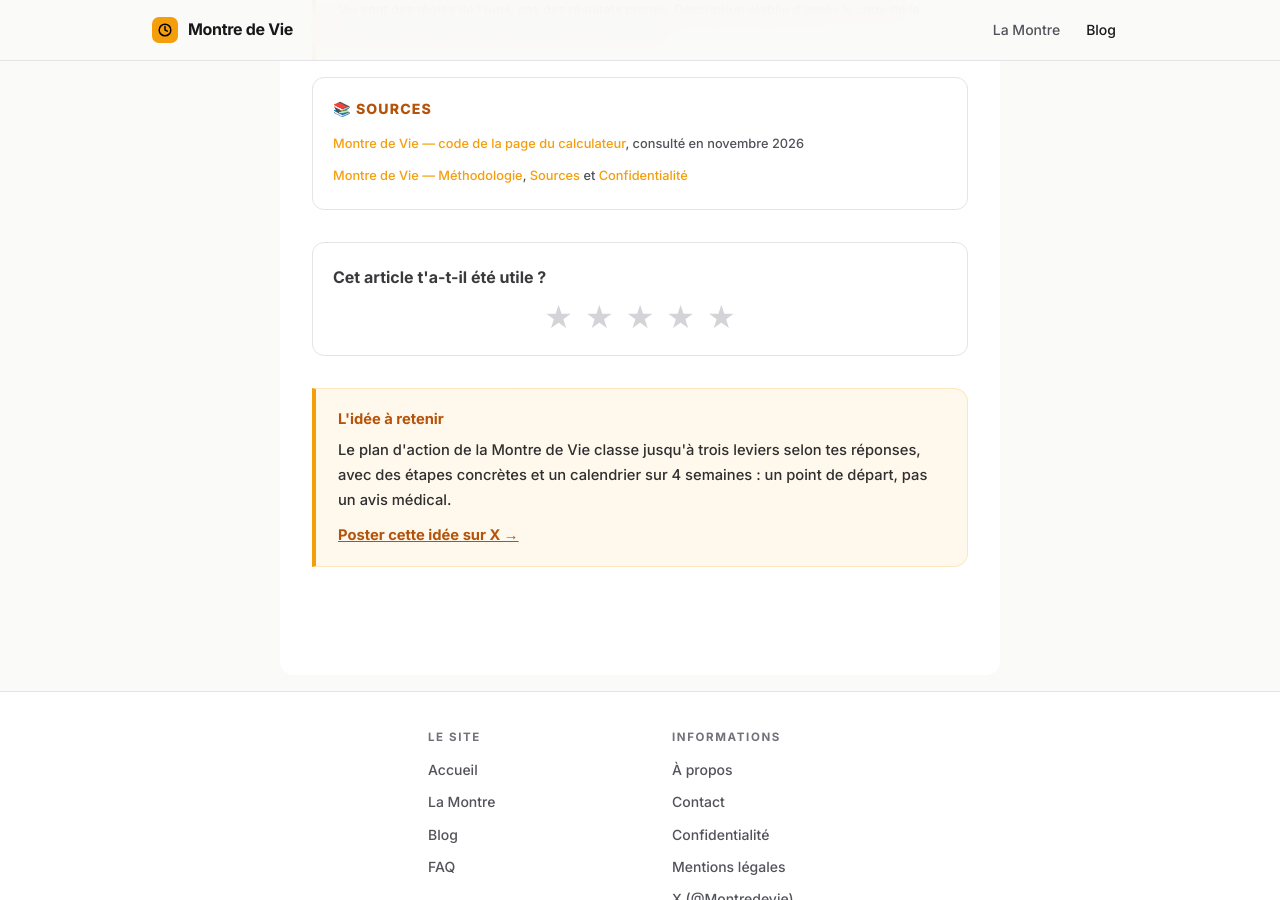
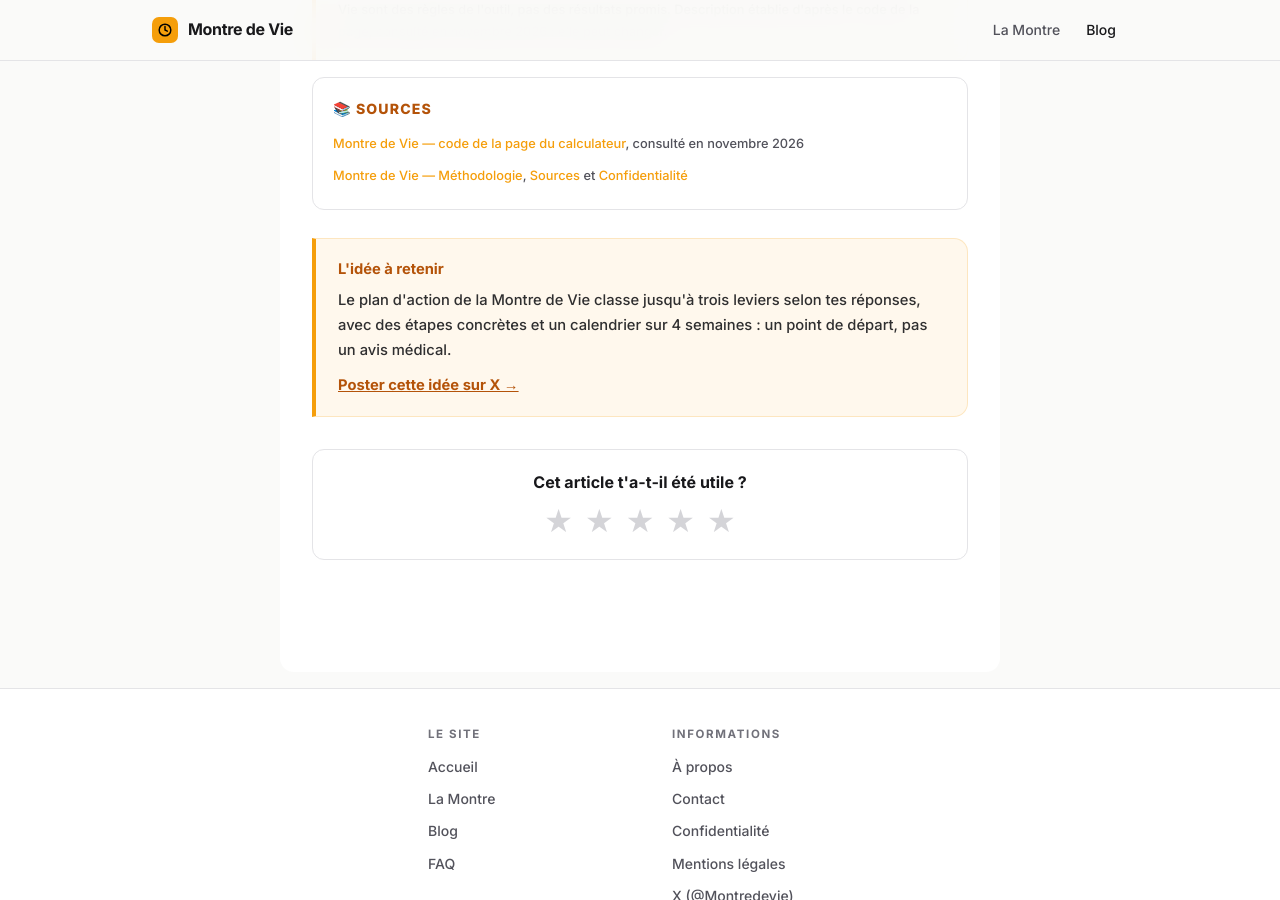
Before and after one commit to SebRunNature/memento-mori, a Jekyll site: the page built from _posts/2026-11-13-bilan-montre-de-vie-plan-d-action.html, in a window 1280 px wide and 900 px high, scrolled down 6633 px. Built offline with Jekyll 4.4.1, drawn with Linux system fonts in a browser that asks for light colours.

Commit message:
Encart de notation par étoiles sur tous les articles (via le layout post)
Co-Authored-By: Claude Sonnet 5.5 <noreply@anthropic.com>
Claude-Session: https://claude.ai/code/session_01CwhknXxvjKZTbqy9mCb2jC

```diff
--- a/_layouts/post.html
+++ b/_layouts/post.html
@@ -22,6 +22,11 @@ layout: default
 </div>
 {% endif %}
 
+{% comment %}Notation par étoiles et invitation à la newsletter, sur tous les articles (désactivable avec rating: false){% endcomment %}
+{% unless page.rating == false %}
+{% include rating-box.html %}
+{% endunless %}
+
 {% comment %}Articles sans section FAQ : encart en fin de page. Les autres l'incluent eux-mêmes avant la FAQ.{% endcomment %}
 {% unless page.support == false or content contains 'Questions fréquentes' %}
 {% include support-box.html %}
--- a/_posts/2026-11-13-bilan-montre-de-vie-plan-d-action.html
+++ b/_posts/2026-11-13-bilan-montre-de-vie-plan-d-action.html
@@ -143,8 +143,6 @@ retenir: "Le plan d'action de la Montre de Vie classe jusqu'à trois leviers sel
     </ul>
   </div>
 
-  {% include rating-box.html %}
-
 </article>
 
 <style>
```
